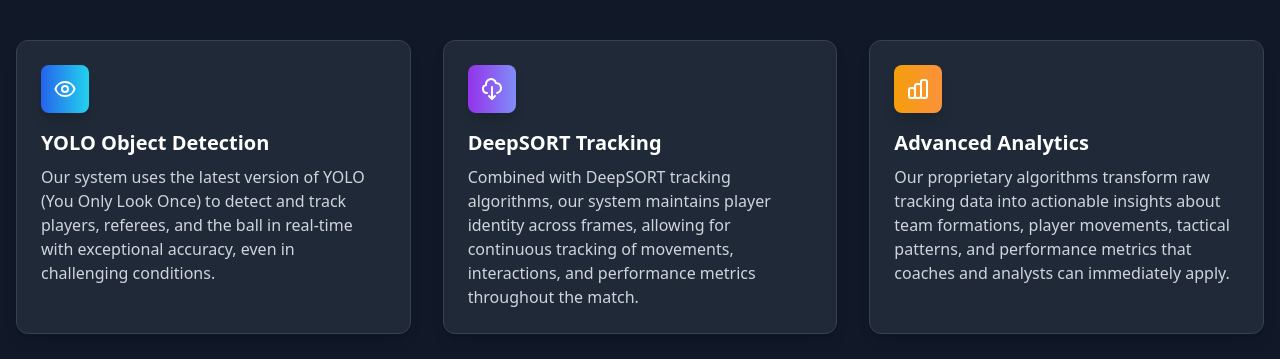
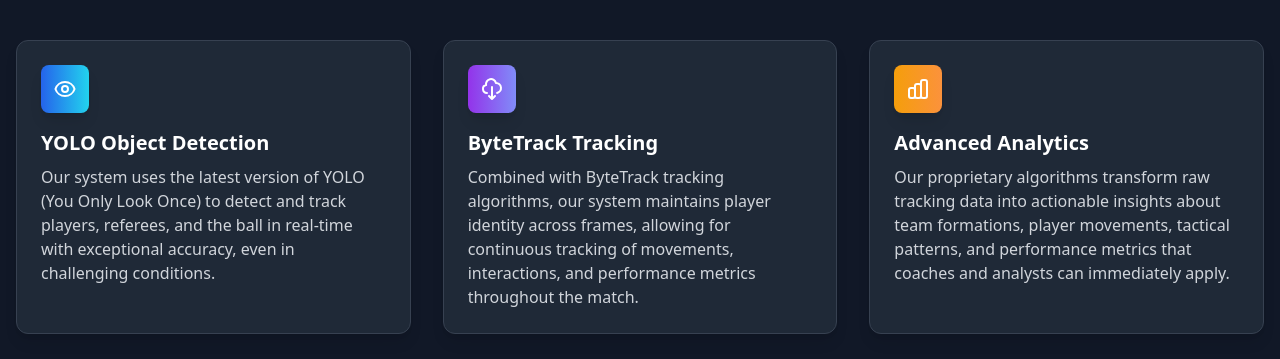
Before and after one commit to Salmansarwr/pitchvision, a React (Vite) app in the folder vite-project-main/: page /about in a window 1280 px wide. Shown: the part 1100-1459 px from the top of the page. Built offline with nearby package versions, Linux system fonts and the light colour scheme; the HTML template or start-up script is replaced by a standard one.

Commit message:
Update AboutPage.jsx

```diff
--- a/vite-project-main/src/pages/AboutPage.jsx
+++ b/vite-project-main/src/pages/AboutPage.jsx
@@ -154,9 +154,9 @@
                   <path strokeLinecap="round" strokeLinejoin="round" strokeWidth={2} d="M7 16a4 4 0 01-.88-7.903A5 5 0 1115.9 6L16 6a5 5 0 011 9.9M9 19l3 3m0 0l3-3m-3 3V10" />
                 </svg>
               </div>
-              <h3 className="text-xl font-semibold mb-2">DeepSORT Tracking</h3>
+              <h3 className="text-xl font-semibold mb-2">ByteTrack Tracking</h3>
               <p className="text-gray-300">
-                Combined with DeepSORT tracking algorithms, our system maintains player identity across frames, allowing for continuous tracking of movements, interactions, and performance metrics throughout the match.
+                Combined with ByteTrack tracking algorithms, our system maintains player identity across frames, allowing for continuous tracking of movements, interactions, and performance metrics throughout the match.
               </p>
             </div>
             <div className="bg-gray-800 rounded-xl p-6 shadow-lg border border-gray-700 transition-transform hover:transform hover:scale-105">
```
